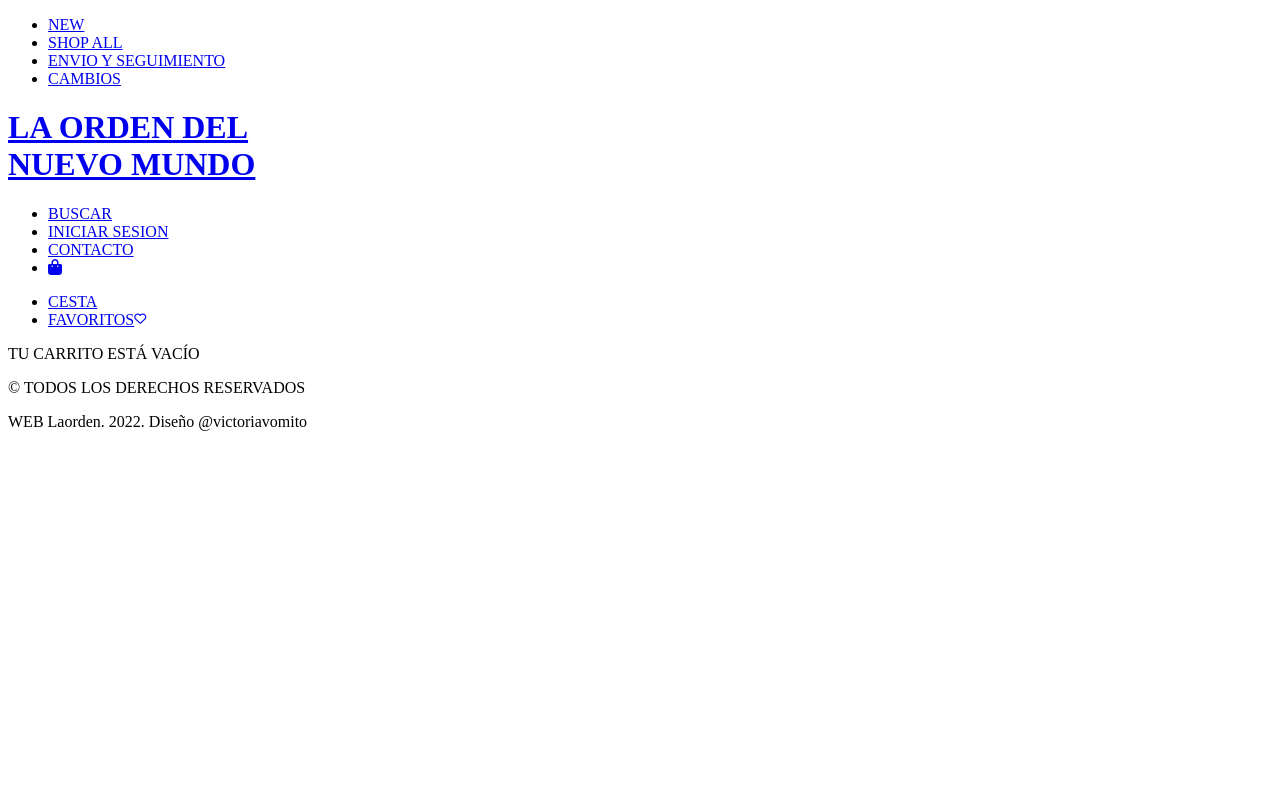
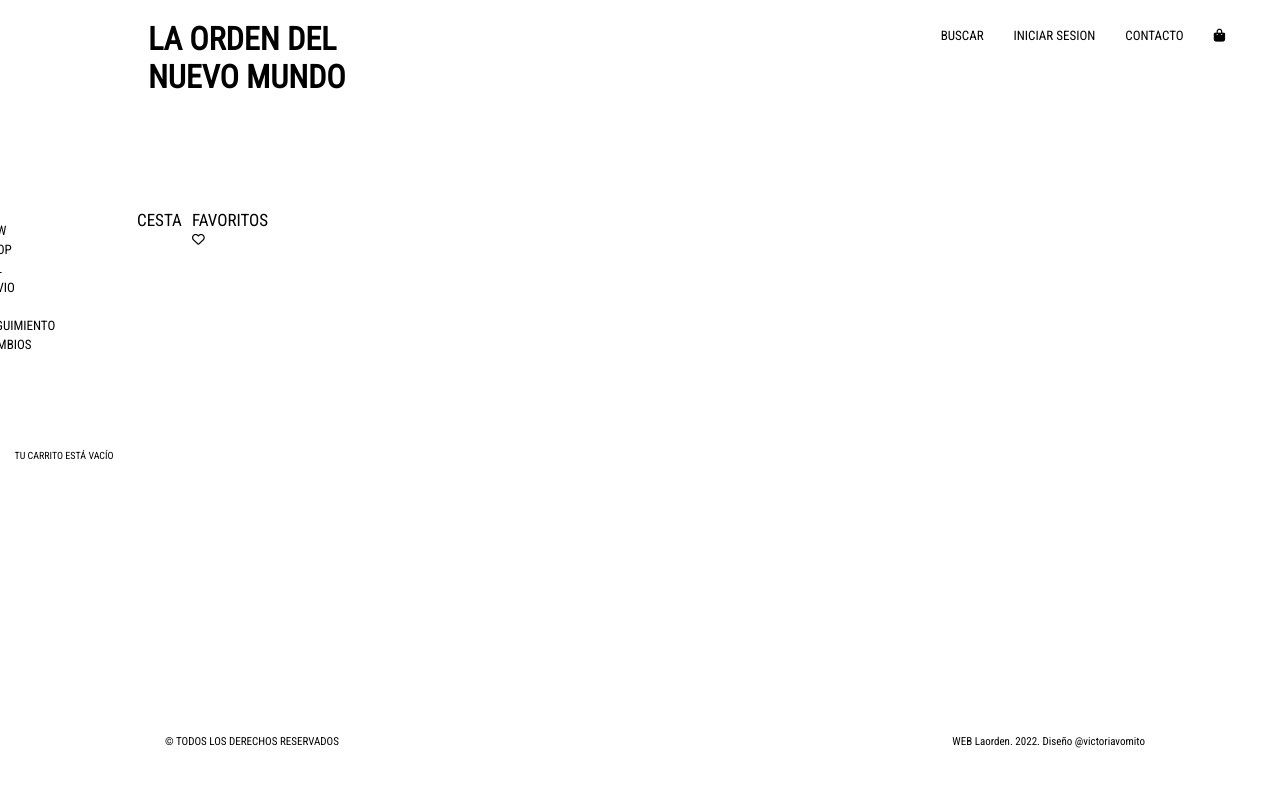
Before and after one commit to VictoriaCalvo/PREENTREGA2-VICTORIACALVO, a plain HTML site: page pages/carrito.html in a window 1280 px wide. Drawn offline with Linux system fonts and the light colour scheme.

Commit message:
agregue carrito

```diff
--- a/css/estilo_grid.css
+++ b/css/estilo_grid.css
@@ -111,9 +111,8 @@
 
 .logo h1 a {
     text-decoration: none;
-    color: black;
+    color: white;
     position: absolute;
-
 }
 
 .nav {
@@ -544,6 +543,46 @@ input:hover {
 
 /* FIN MAIN CONTACTO */
 
+/* INICIO MAIN CARRITO */
+
+.contenedor_carrito {
+    margin: 0;
+    padding: 0;
+}
+
+.carrito {
+    list-style-type: none;
+    display: flex;
+    margin: 10px 0 200px 0;
+    padding-left: 137px;
+}
+
+    .carrito li a {
+        text-decoration: none;
+        font-size: 17px;
+        font-family: 'Roboto Condensed', sans-serif;
+        color: black;
+        justify-content: flex-start;
+    }
+
+.cesta {
+    padding-right: 5px;
+}
+
+.favoritos {
+    padding-left:  5px;
+}
+
+
+.info_carrito {
+    font-size: 10px;
+    display: flex;
+    justify-content: center;
+    margin-bottom: 184px;
+}
+
+/* FIN MAIN CARRITO */
+
 @media screen and (min-width: 1400px) {
 
     .contenedor_inicio {
--- a/pages/carrito.html
+++ b/pages/carrito.html
@@ -1,31 +1,33 @@
 <!DOCTYPE html>
 <html lang="en">
+
 <head>
     <meta charset="UTF-8">
     <meta http-equiv="X-UA-Compatible" content="IE=edge">
     <meta name="viewport" content="width=device-width, initial-scale=1.0">
-    <!-- ESTILO CSS -->
-    <link rel="stylesheet" href="../css/estilo.css">
     <!-- FONTS -->
     <link rel="preconnect" href="https://fonts.googleapis.com">
     <link rel="preconnect" href="https://fonts.gstatic.com" crossorigin>
     <link href="https://fonts.googleapis.com/css2?family=Roboto+Condensed:wght@300;400&display=swap" rel="stylesheet">
     <!-- FONT AWSOME -->
     <script src="https://kit.fontawesome.com/ab98761498.js" crossorigin="anonymous"></script>
+    <!-- ESTILO CSS -->
+    <link rel="stylesheet" href="../css/estilo_grid.css">
     <title>CARRITO | LA ORDEN</title>
 </head>
+
 <body>
     <div class="contenedor_pages">
+        <nav class="navbar_pages">
+            <ul class="navbar_oculto">
+                <li><a href="./new.html">NEW</a></li>
+                <li><a href="./shop_all.html">SHOP ALL</a></li>
+                <li><a href="./envios_seguimiento.html">ENVIO Y SEGUIMIENTO</a></li>
+                <li><a href="./cambios.html">CAMBIOS</a></li>
+            </ul>
+        </nav>
         <header class="header">
             <div class="menu">
-                <nav class="navbar">
-                    <ul class="navbar_oculto">
-                        <li><a href="./new.html">NEW</a></li>
-                        <li><a href="./sop_all.html">SHOP ALL</a></li>
-                        <li><a href="./envios_seguimiento.html">ENVIO Y SEGUIMIENTO</a></li>
-                        <li><a href="./cambios.html">CAMBIOS</a></li>
-                    </ul>
-                </nav>
                 <div class="logo_pages">
                     <h1><a href="../index.html">LA ORDEN DEL <br> NUEVO MUNDO</a></h1>
                 </div>
@@ -68,4 +70,5 @@
         </footer>
     </div>
 </body>
+
 </html>
```
Also changed, not shown: index.html (+7 -3 lines), pages/contacto.html (+1 -0 lines).
